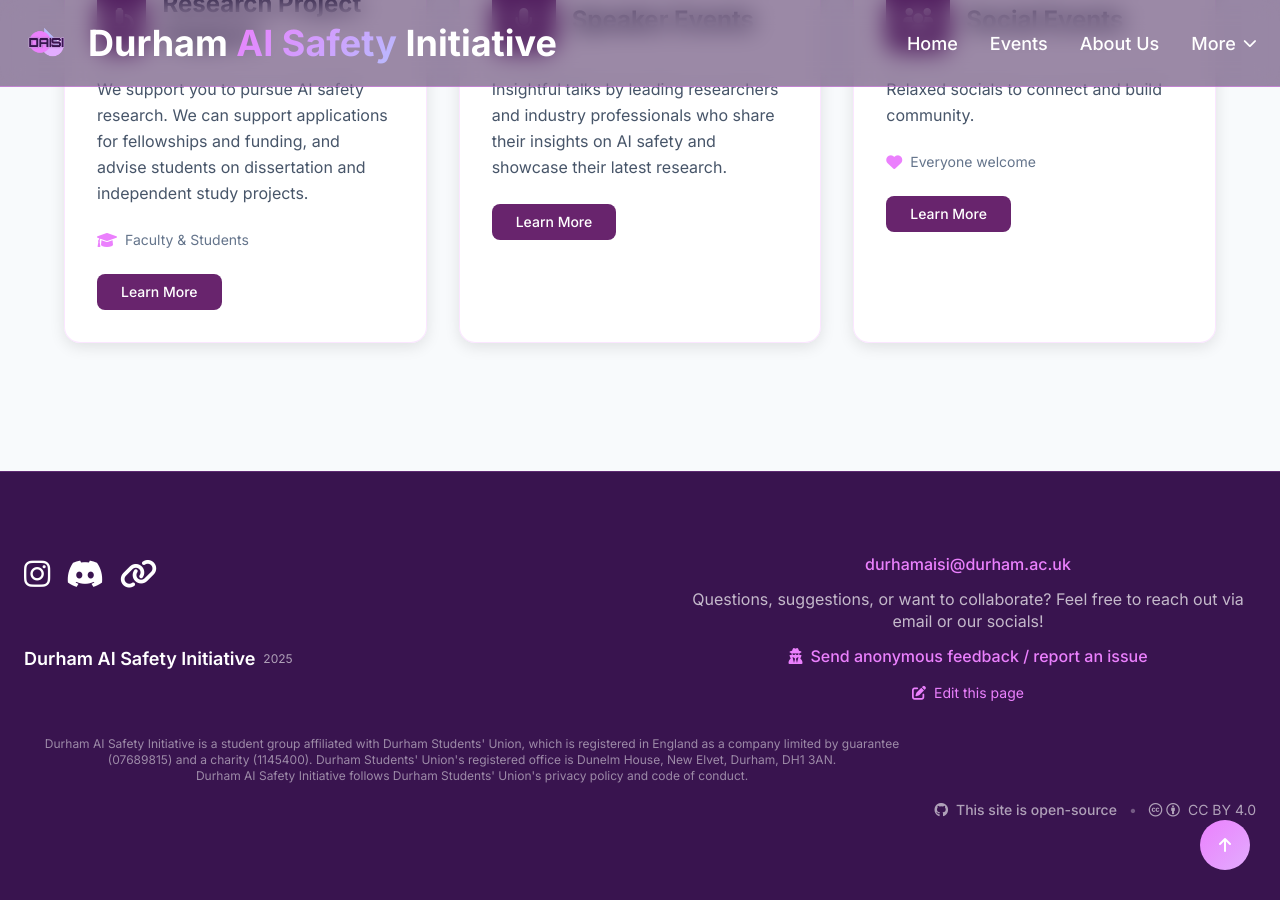
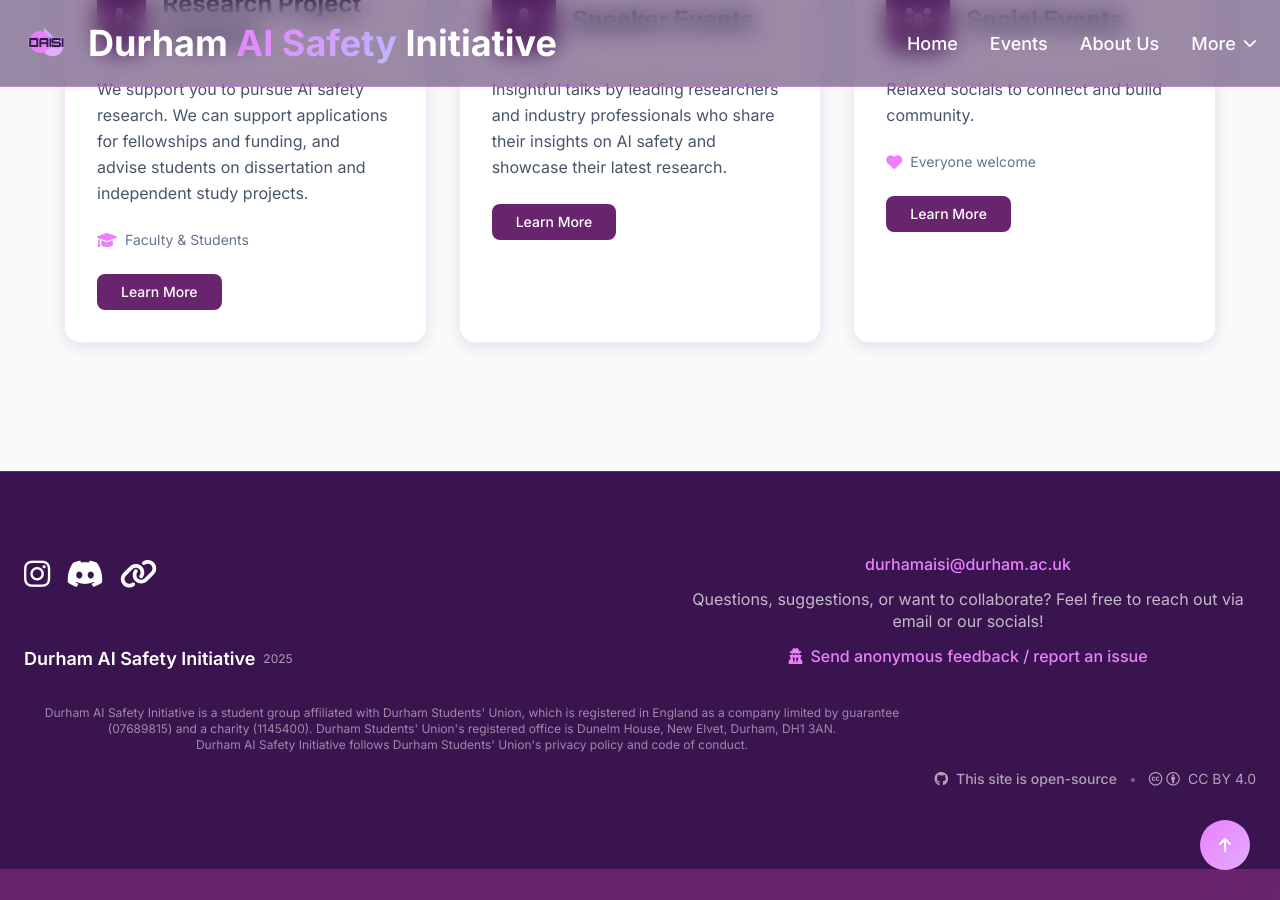
Before and after one commit to DurhamAISafety/durhamaisafety.github.io, a Jekyll site: the page built from index.html, in a window 1280 px wide and 900 px high, scrolled down 2388 px. Built offline with Jekyll 4.4.1, drawn with Linux system fonts in a browser that asks for light colours; nearby versions of some CDN libraries; the list of posts is cut into pages by our own code; after the commit the page ends 3257 px from its top, so only the background shows below that.

Commit message:
fix html error

```diff
--- a/_config.yml
+++ b/_config.yml
@@ -27,7 +27,7 @@
 
 # Repository Information (for edit links)
 repository: "DurhamAISafety/durhamaisafety.github.io"
-show_edit_link: true # Show "Edit this page" links in footer
+show_edit_link: false # Show "Edit this page" links in footer
 
 # SEO and Analytics
 google_analytics: # Add your GA tracking ID here if needed
--- a/_includes/footer.html
+++ b/_includes/footer.html
@@ -34,9 +34,9 @@
 
                     </a>
                 </div>
-                {% if site.show_edit_link %}
+                {% if site.show_edit_link and page.path %}
                 <div>
-                    <a href="{{ site.repository }}/edit/main/{{ page.path }}" class="text-bright-purple hover:text-light-purple transition-colors text-sm inline-flex items-center gap-2">
+                    <a href="https://github.com/{{ site.repository }}/edit/main/{{ page.path }}" class="text-bright-purple hover:text-light-purple transition-colors text-sm inline-flex items-center gap-2" target="_blank" rel="noopener noreferrer">
                         <i class="fas fa-edit"></i><span>Edit this page</span>
                     </a>
                 </div>
```
